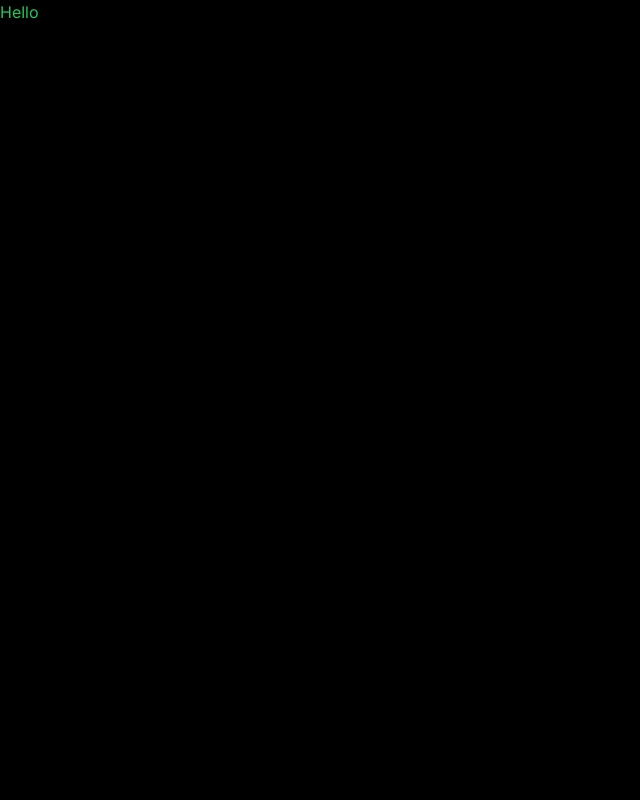
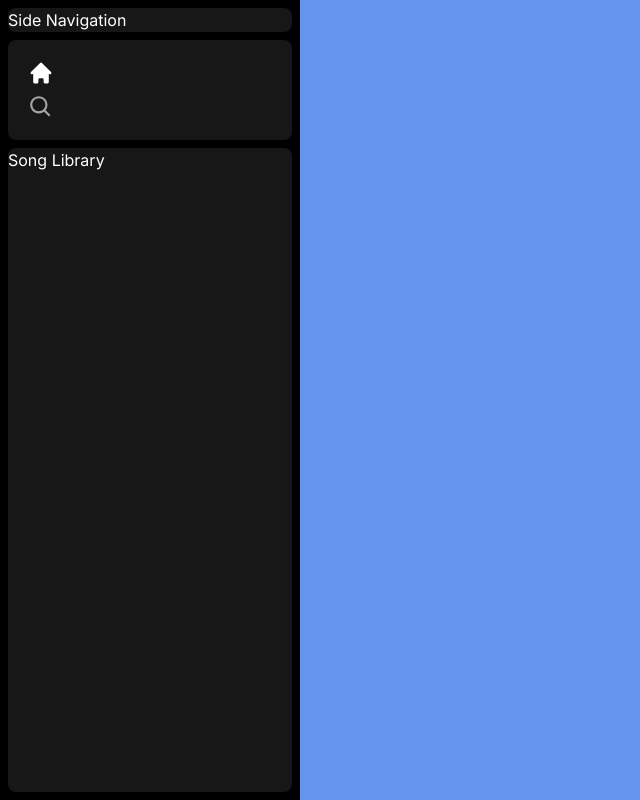
Before and after one commit to ShawnG134/SpotifyClassical, a Next.js app: page / in a window 1280 px wide. Shown: the whole page, without its empty margins (0-640 px from the left). Built offline with nearby package versions, Linux system fonts and the light colour scheme.

Commit message:
basic layout

```diff
--- /dev/null
+++ b/app/(site)/page.tsx
@@ -0,0 +1,9 @@
+import React from "react";
+import Sidebar from "@/components/Sidebar";
+
+
+export default function Home() {
+    return (
+        <div>Hello</div>
+    );
+}
--- a/app/globals.css
+++ b/app/globals.css
@@ -6,6 +6,6 @@ html,
 body,
 :root {
     height: 100%;
-    background-color: black;
+    background-color: cornflowerblue;
     color-scheme: dark;
 }
--- a/app/layout.tsx
+++ b/app/layout.tsx
@@ -1,8 +1,10 @@
-import type { Metadata } from "next";
-import { Inter } from "next/font/google";
+import type {Metadata} from "next";
+import {Inter} from "next/font/google";
 import "./globals.css";
+import Sidebar from "@/components/Sidebar";
 
-const inter = Inter({ subsets: ["latin"] });
+
+const inter = Inter({subsets: ["latin"]});
 
 export const metadata: Metadata = {
     title: "Spotify Classical",
@@ -16,7 +18,9 @@ export default function RootLayout({
 }>) {
     return (
         <html lang="en">
-      <body className={inter.className}>{children}</body>
+        <body className={inter.className}>
+       <Sidebar>{children}</Sidebar>
+        </body>
         </html>
     );
 }
--- a/app/page.tsx
+++ /dev/null
@@ -1,5 +0,0 @@
-export default function Home() {
-    return (
-        <div className="text-green-500">Hello</div>
-    );
-}
--- /dev/null
+++ b/components/Sidebar.tsx
@@ -0,0 +1,58 @@
+"use client";
+
+import React, {useMemo} from 'react';
+import {usePathname} from "next/navigation";
+import {HiHome} from "react-icons/hi";
+import {BiSearch} from "react-icons/bi";
+import Box from "@/components/box";
+import SidebarItem from "@/components/SidebarItem";
+
+interface props {
+    children: React.ReactNode;
+}
+
+const Sidebar: React.FC<props> = ({children}) => {
+    const pathname = usePathname();
+
+    const routes = useMemo(() => [
+        {
+            icon: HiHome,
+            label: 'Home',
+            active: pathname !== '/search',
+            href: '/',
+        },
+        {
+            icon: BiSearch,
+            label: 'Search',
+            active: pathname === '/search',
+            href: '/search',
+        },
+    ], [pathname]);
+    return <div className="flex h-full">
+        <div className="md:flex flex-col gap-y-2 bg-black h-full w-[300px] p-2">
+            <Box>
+                Side Navigation
+            </Box>
+            <Box>
+                <div className="
+        flex-col
+        gap-y-4
+        px-5
+        py-4
+      ">
+                    {routes.map((item) => (
+                        <SidebarItem
+                            key={item.label}
+                            {...item}
+                        />
+                    ))}
+                </div>
+            </Box>
+            <Box className={"overflow-y-auto h-full"}>
+                Song Library
+            </Box>
+        </div>
+    </div>
+}
+
+export default Sidebar;
--- /dev/null
+++ b/components/SidebarItem.tsx
@@ -0,0 +1,45 @@
+import React from "react";
+import { IconType } from "react-icons";
+import { twMerge } from "tailwind-merge";
+import Link from "next/link";
+
+interface SidebarItemProps {
+  icon: IconType;
+  label: string;
+  active?: boolean;
+  href: string;
+}
+
+const SidebarItem: React.FC<SidebarItemProps> = ({
+  icon: Icon,
+  label,
+  active,
+  href,
+}) => {
+  return (
+    <Link
+      href={href}
+      className={twMerge(
+        `
+                flex
+                flex-flow
+                h-auto
+                items-center
+                w-full
+                gap-x-4
+                text-md
+                font-medium
+                cursor_pointer
+                hover:text-white
+                transition
+                text-neutral-400
+                py-1`,
+        active && "text-white",
+      )}
+    >
+      <Icon size={26} />
+    </Link>
+  );
+};
+
+export default SidebarItem;
--- /dev/null
+++ b/components/box.tsx
@@ -0,0 +1,24 @@
+import React, { ReactNode } from 'react';
+import { twMerge } from "tailwind-merge";
+
+interface BoxProps {
+    children: ReactNode;
+    className?: string;
+}
+
+const Box: React.FC<BoxProps> = ({ children, className }) => {
+    return (
+        <div className={twMerge(`
+            bg-neutral-900
+            rounded-lg
+            h-fit
+            w-full
+            `,
+            className
+        )}>
+            {children}
+        </div>
+    );
+}
+
+export default Box;
```
Also changed, not shown: package.json (+7 -4 lines), 1 other file (tests, documents, lock files or other folders). Lines whose indentation alone changed are shown as unchanged.
